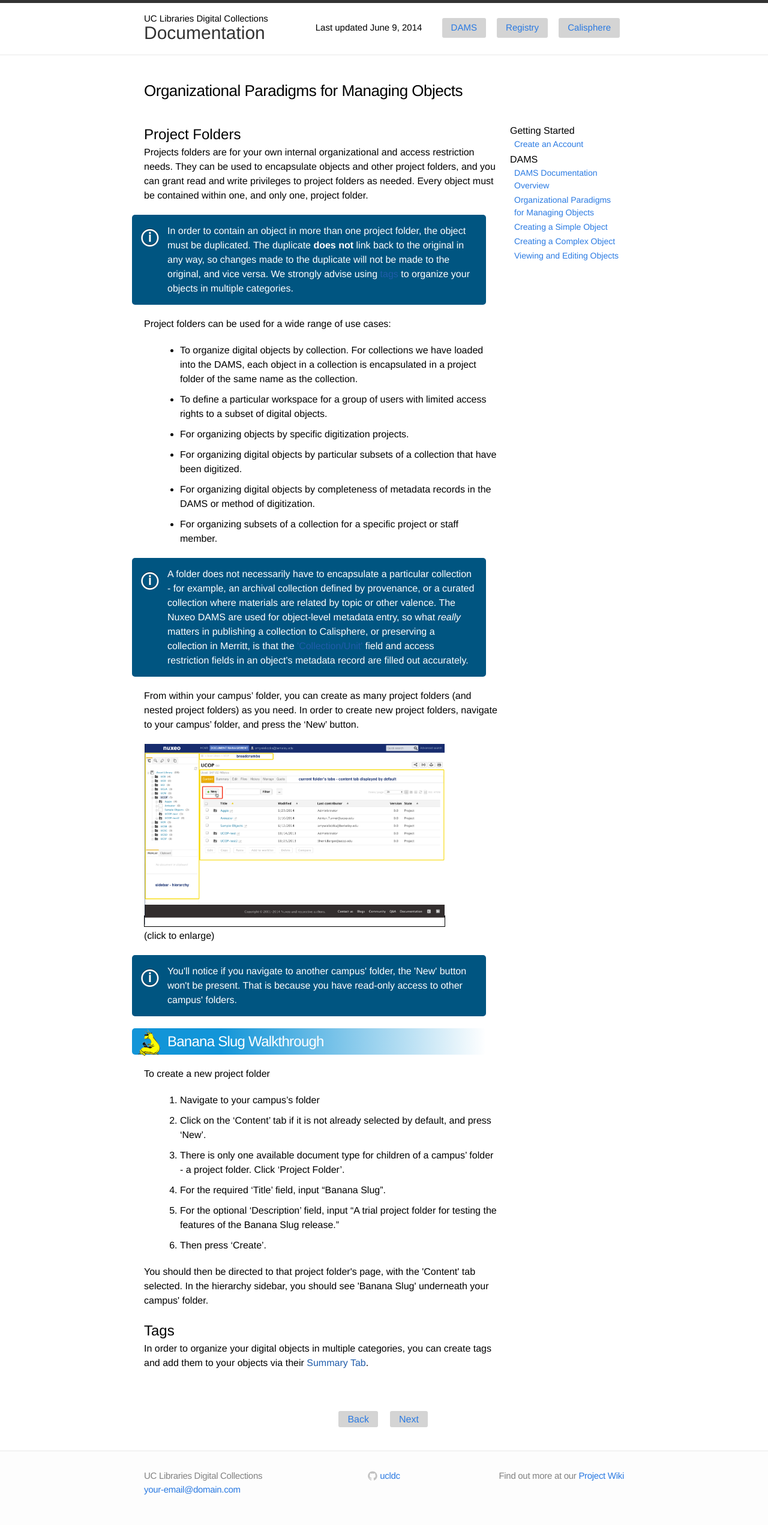
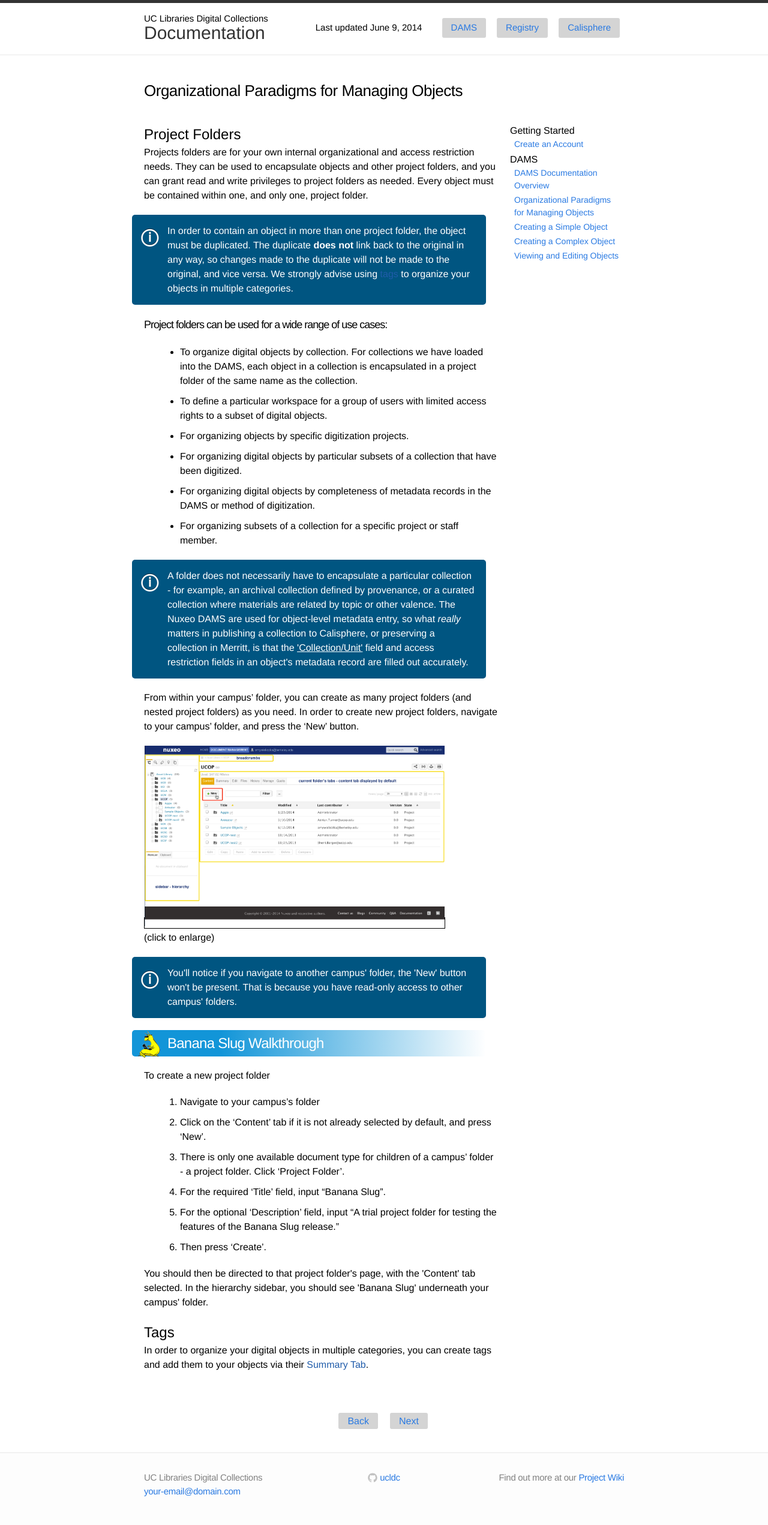
Before and after one commit to ucldc/ucldc-docs, a Jekyll site: the page built from docs/dams/organization.md, in a window 1280 px wide. Shown: the whole page at 60% size. Built offline with Jekyll 4.4.1, drawn with Linux system fonts in a browser that asks for light colours; nearby versions of some CDN libraries.

Commit message:
Too hasty to commit and hadn't finished my changes last time

```diff
--- a/css/styles.css
+++ b/css/styles.css
@@ -281,3 +281,12 @@
 .img-popup {
     border: 1px solid black;
 }
+
+a.notelink {
+    color: #fff;
+    text-decoration: underline;
+}
+a.notelink:hover {
+    color: #e3e3e3;
+    text-decoration: none;
+}
--- a/docs/dams/organization.md
+++ b/docs/dams/organization.md
@@ -12,7 +12,8 @@
 
 <div class="note">In order to contain an object in more than one project folder, the object must be duplicated. The duplicate <b>does not</b> link back to the original in any way, so changes made to the duplicate will not be made to the original, and vice versa. We strongly advise using <a href="">tags</a> to organize your objects in multiple categories.</div>
 
-Project folders can be used for a wide range of use cases:
+#### Project folders can be used for a wide range of use cases:
+
   - To organize digital objects by collection. For collections we have loaded into the DAMS, each object in a collection is encapsulated in a project folder of the same name as the collection.
   - To define a particular workspace for a group of users with limited access rights to a subset of digital objects.
   - For organizing objects by specific digitization projects.
@@ -20,7 +21,7 @@
   - For organizing digital objects by completeness of metadata records in the DAMS or method of digitization.
   - For organizing subsets of a collection for a specific project or staff member.
 
-<div class="note">A folder does not necessarily have to encapsulate a particular collection - for example, an archival collection defined by provenance, or a curated collection where materials are related by topic or other valence. The Nuxeo DAMS are used for object-level metadata entry, so what <i>really</i> matters in publishing a collection to Calisphere, or preserving a collection in Merritt, is that the <a href="">'Collection/Unit'</a> field and access restriction fields in an object's metadata record are filled out accurately.</div>
+<div class="note">A folder does not necessarily have to encapsulate a particular collection - for example, an archival collection defined by provenance, or a curated collection where materials are related by topic or other valence. The Nuxeo DAMS are used for object-level metadata entry, so what <i>really</i> matters in publishing a collection to Calisphere, or preserving a collection in Merritt, is that the <a href="" class="notelink">'Collection/Unit'</a> field and access restriction fields in an object's metadata record are filled out accurately.</div>
 
 From within your campus' folder, you can create as many project folders (and nested project folders) as you need. In order to create new project folders, navigate to your campus' folder, and press the 'New' button.
 
```
Also changed, not shown: docs/dams/index.md (+1 -1 lines).
